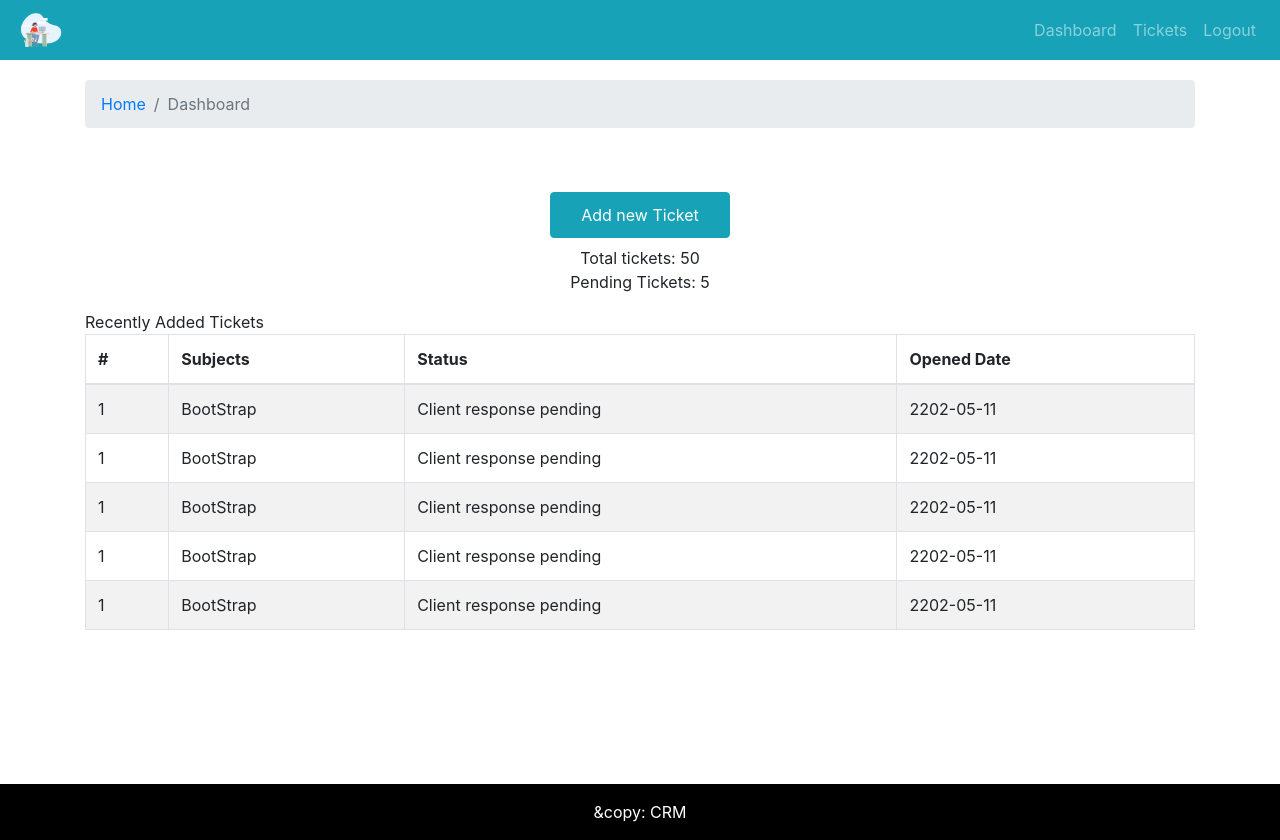
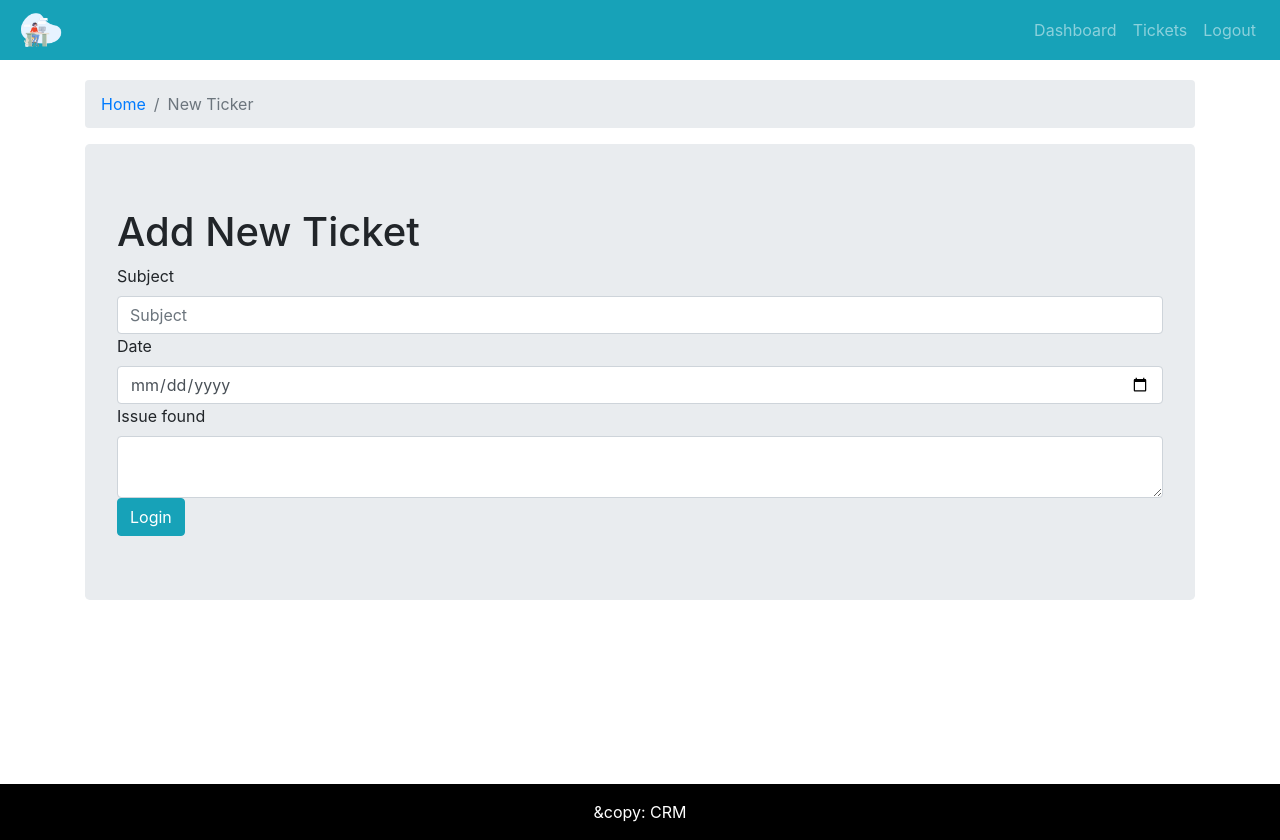
Before and after one commit to krishravi91/QueryManagement--Front-end, a React (Create React App) app: page / in a window 1280 px wide. Built offline with nearby package versions, Linux system fonts and the light colour scheme.

Commit message:
Add New ticket Form

```diff
--- a/src/App.js
+++ b/src/App.js
@@ -1,16 +1,17 @@
 import React from 'react';
 import './App.css';
-import {Entry} from "./pages/entry/Entry.page.js";
+// import {Entry} from "./pages/entry/Entry.page.js";
 import {DefaultLayout} from "./layout/DefaultLayout";
-import {Dashboard} from "./pages/Dashboard/Dashboard.page";
-
+// import {Dashboard} from "./pages/Dashboard/Dashboard.page";
+import {AddTicket} from "./pages/new-ticket/AddTicket.page"
 
 function App() {
   return (
     <div className="App">
        {/* <Entry /> */}
        <DefaultLayout>
-        <Dashboard />
+        {/* <Dashboard /> */}
+        <AddTicket />
        </DefaultLayout>
 
     </div>
--- /dev/null
+++ b/src/components/add-ticket-form/AddTicketForm.comp.js
@@ -0,0 +1,46 @@
+import React, { useState } from 'react'
+import {Form,Button} from "react-bootstrap";
+
+export const AddTicketForm = ({handleOnSubmit, handleOnChange, frmDt}) => {
+
+
+  return (
+    <div className="jumbotron">
+        <h1> Add New Ticket</h1>
+        <Form autoComplete="off" onSubmit={handleOnSubmit}>
+                    <Form.Group>
+                        <Form.Label>Subject</Form.Label>
+                        <Form.Control
+                        name="subject"
+                        value={frmDt.subject}
+                        onChange={handleOnChange}
+                        placeholder="Subject"
+                        required
+                        />
+                    </Form.Group>
+                    <Form.Group>
+                        <Form.Label>Date</Form.Label>
+                        <Form.Control
+                        type="date"
+                        name="issueDate"
+                        value={frmDt.issueDate}
+                        onChange={handleOnChange}
+                        required
+                        />
+                    </Form.Group>
+
+                    <Form.Group>
+                        <Form.Label>Issue found</Form.Label>
+                        <Form.Control
+                        as="textarea"
+                        name="detail"
+                        value={frmDt.detail}
+                        onChange={handleOnChange}
+                        required
+                        />
+                    </Form.Group>
+                    <Button type="submit" variant="info" >Login</Button>
+                </Form>
+    </div>
+  )
+}
--- a/src/components/login/Login.comp.js
+++ b/src/components/login/Login.comp.js
@@ -15,10 +15,6 @@ export const LoginForm = ({formSwitcher}) => {
       }
 
       console.log(email, password);
-  }
-  const resetMovieForm =() => {
-    setEmail("");
-    setPassword("");
   }
 
   return (
--- /dev/null
+++ b/src/pages/new-ticket/AddTicket.page.js
@@ -0,0 +1,46 @@
+import React, {useEffect, useState} from 'react'
+import {Container, Row,Col} from 'react-bootstrap';
+import { PageBreadcrumb } from '../../components/breadcrumb/PageBreadcrumb.comp';
+import {AddTicketForm} from "../../components/add-ticket-form/AddTicketForm.comp"
+
+const initialFrmDt ={
+  subject:'',
+  issueDate: '',
+  detail: '',
+};
+
+export const AddTicket = () => {
+const [frmData,setFrmdata] =useState(initialFrmDt);
+useEffect(() => {}, [frmData])
+
+  const handleOnChange =(e) => {
+    const {name,value} = e.target;
+    setFrmdata({...frmData,[name]:value});
+    console.log(name,value);
+  }
+
+  const handleOnSubmit =(e) =>{
+    e.preventDefault()
+    setFrmdata(initialFrmDt);
+    console.log("form submit", frmData);
+  }
+
+  return (
+    <Container>
+        <Row>
+            <Col>
+            <PageBreadcrumb page="New Ticker" />
+            </Col>
+        </Row>
+        <Row>
+            <Col>
+            <AddTicketForm
+            handleOnChange={handleOnChange}
+            handleOnSubmit={handleOnSubmit}
+            frmDt = {frmData}
+            />
+            </Col>
+        </Row>
+    </Container>
+  )
+}
```
